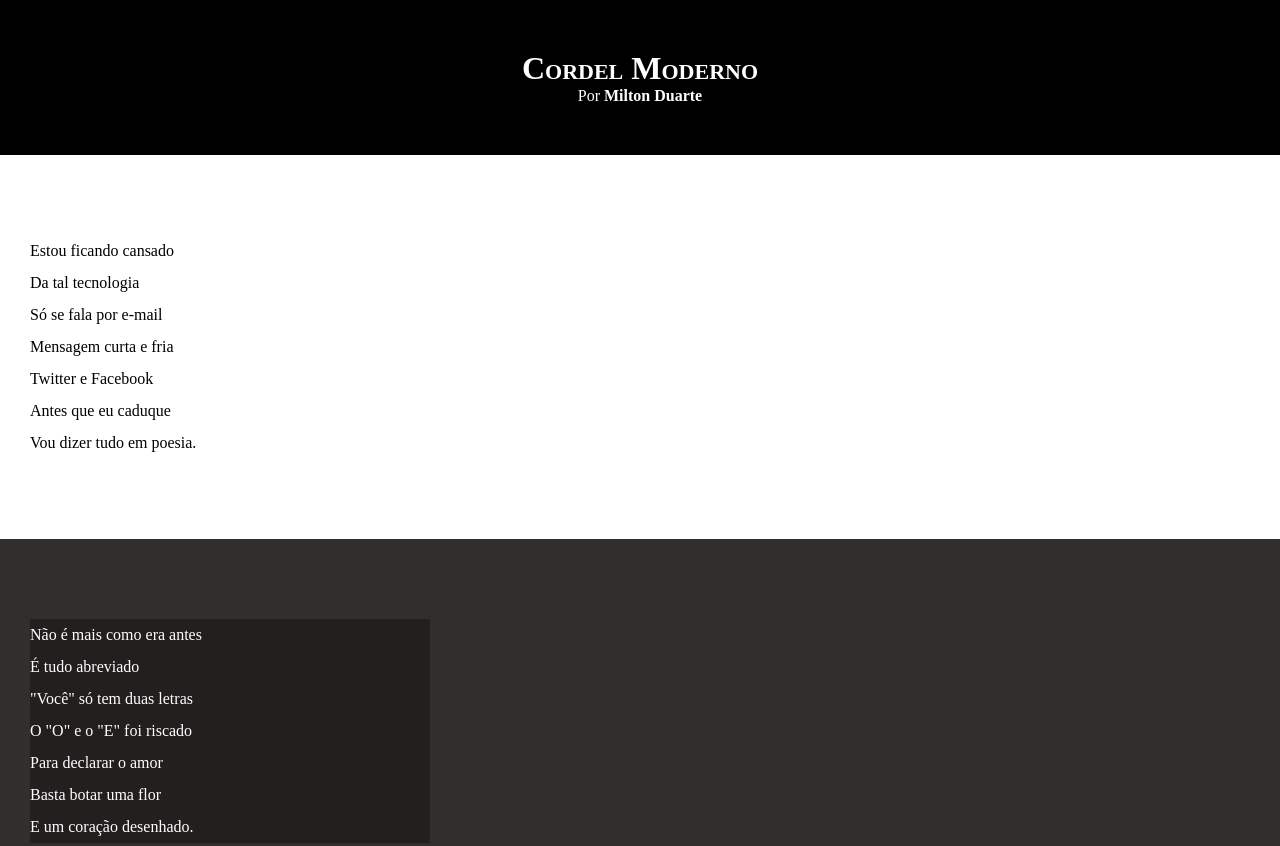
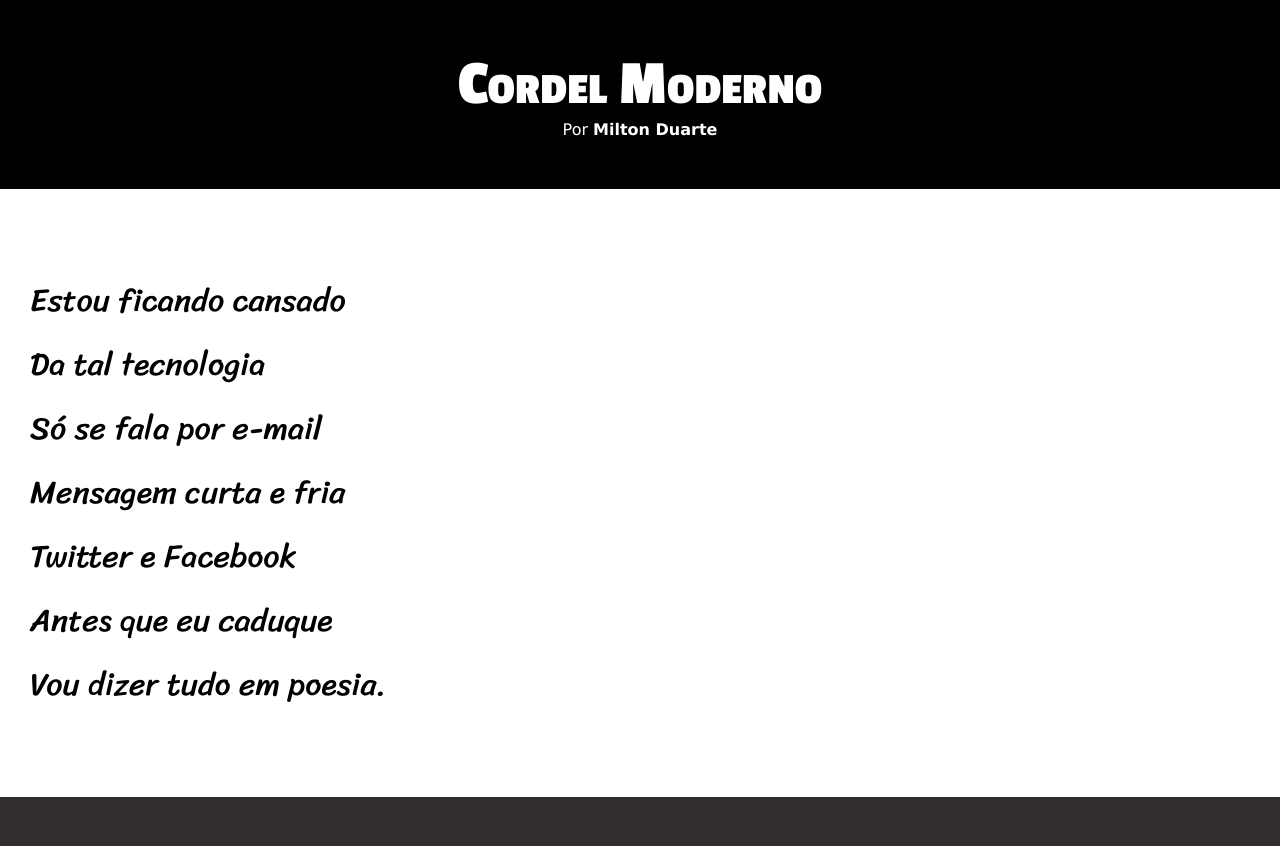
Before and after one commit to LGustavoDev/html-css, a plain HTML site: page exercícios/desafio012/index.html in a window 1280 px wide. Shown: the top 846 px of the page. Drawn offline with Linux system fonts and the light colour scheme.

Commit message:
atualização dos estilos

```diff
--- a/exercícios/desafio012/estilo/style.css
+++ b/exercícios/desafio012/estilo/style.css
@@ -1,4 +1,13 @@
 @charset "UTF-8";
+
+@import url('https://fonts.googleapis.com/css2?family=Passion+One:wght@400;700;900&family=Sriracha&display=swap');
+@import url('https://fonts.googleapis.com/css2?family=Sriracha&display=swap');
+
+:root {
+    --fonte1: verdana, Geneva, Tahoma, sans-serif;
+    --fonte2:  "Passion One", cursive;
+    --fonte3: "Sriracha", cursiva;
+}
 
 * {
     margin: 0px;
@@ -8,6 +17,7 @@
 html, body {
     min-height: 100vh;
     background-color: darkgray;
+    font-family: var(--fonte1);
 }
 
 header {
@@ -19,6 +29,8 @@ header {
 header > h1 {
     padding-top: 50px;
     font-variant: small-caps;
+    font-family: var(--fonte2);
+    font-size: 4em;
 }
 
 header > p {
@@ -41,6 +53,8 @@ section {
     padding-bottom: 10vh;
     line-height: 2em;
     padding-left: 30px;
+    font-family: var(--fonte3);
+    font-size: 2em;
 }
 
 section.normal {
```
